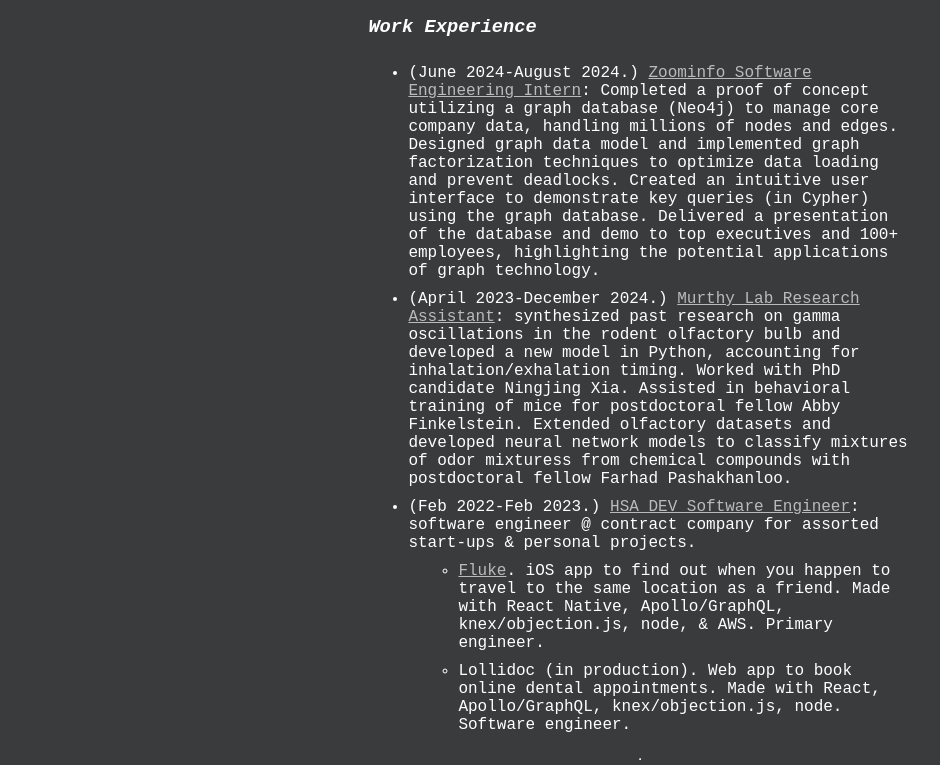
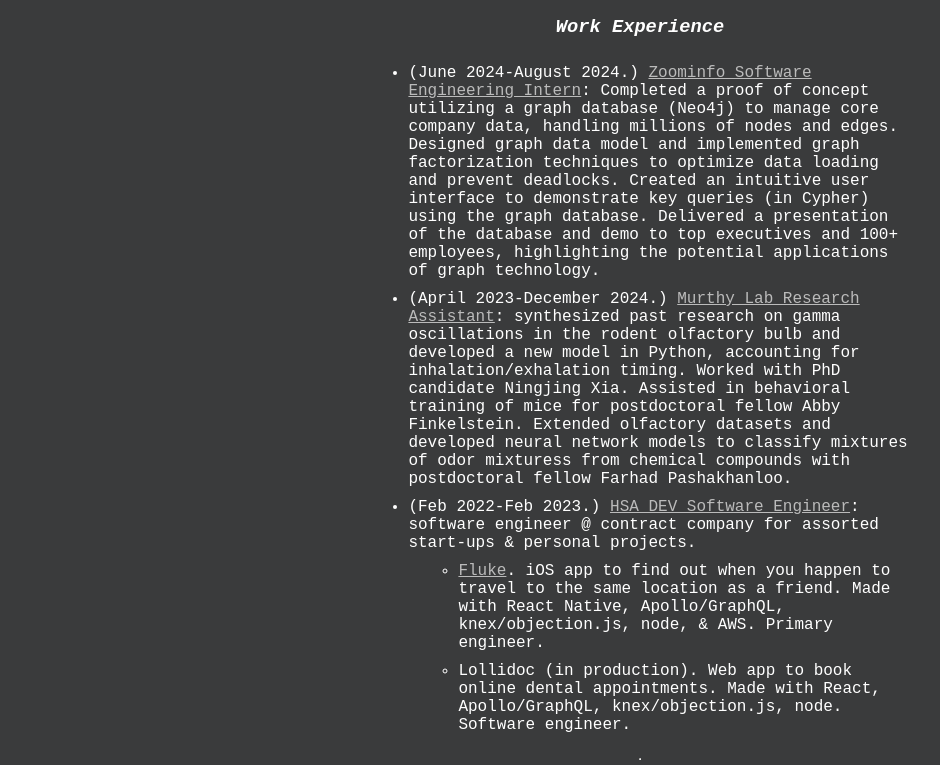
Before and after one commit to jhsieh731/jocelyn, a website: page resume.html in a window 1280 px wide. Shown: the part 204-969 px from the top of the page, without its empty margins (0-940 px from the left). Drawn offline with Linux system fonts and the light colour scheme; a web font is replaced by a local one.

Commit message:
styling fixes

```diff
--- a/resume.html
+++ b/resume.html
@@ -387,6 +387,13 @@
                     button.className = 'collapsible';
                     button.innerHTML = header.innerHTML;
                     button.style.color = 'white';
+                    // if in mobile:
+                    if (window.innerWidth > 768) {
+                        button.style.margin = 'auto';
+                        button.style.padding = 'auto';
+                        button.style.width = 'fit-content';
+                    }
+
 
                     // Find the content that follows the header
                     let content = document.createElement('div');
--- a/styles.css
+++ b/styles.css
@@ -69,6 +69,7 @@
   justify-content: space-between;
 }
 
+
 @media only screen and (max-width: 800px) {
   .row {
     flex-direction: column;
@@ -108,6 +109,7 @@
   .parent-window {
     width: 90vw;
   }
+
 }
 
 .column {
```
Also changed, not shown: index.html (+1 -1 lines).
